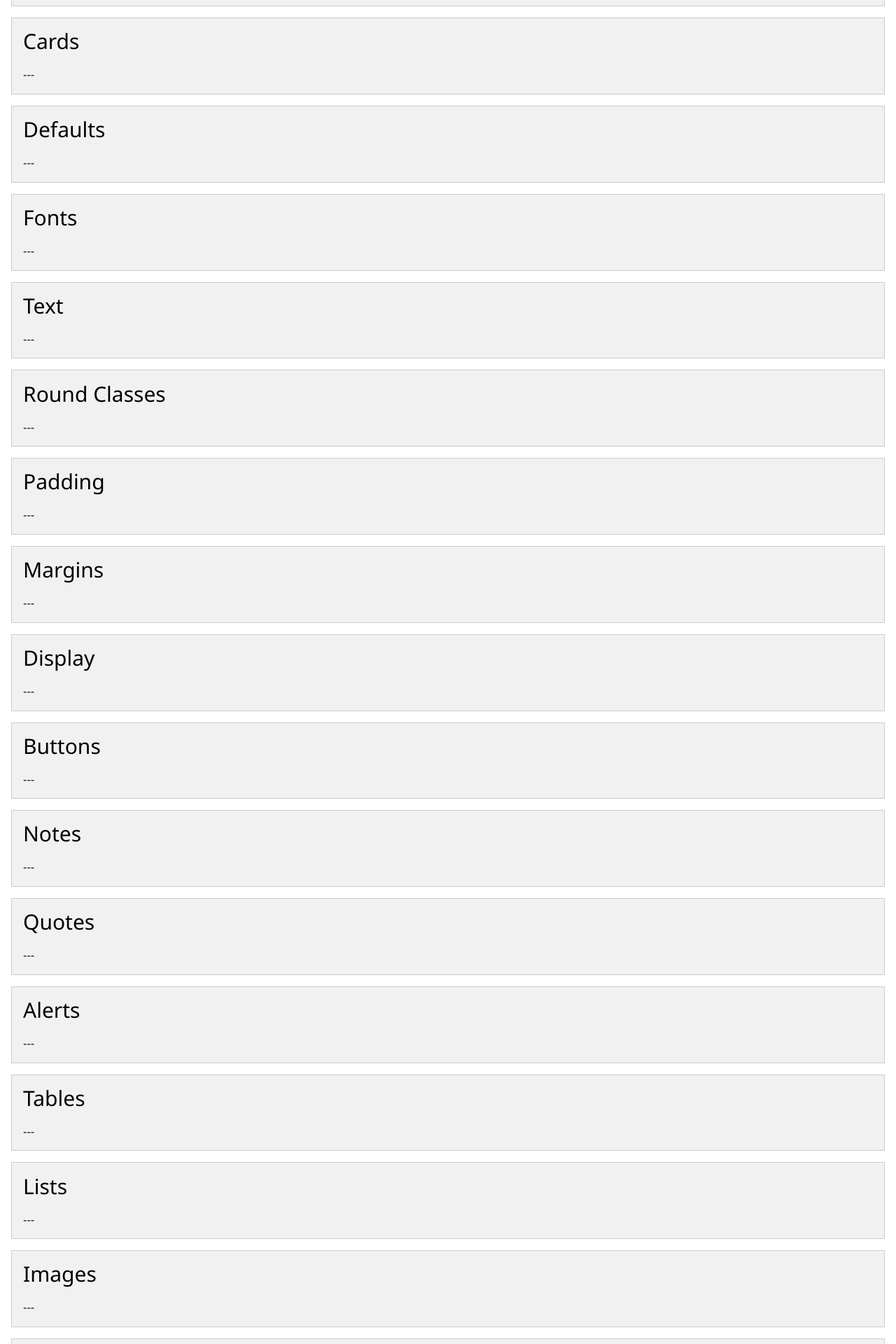
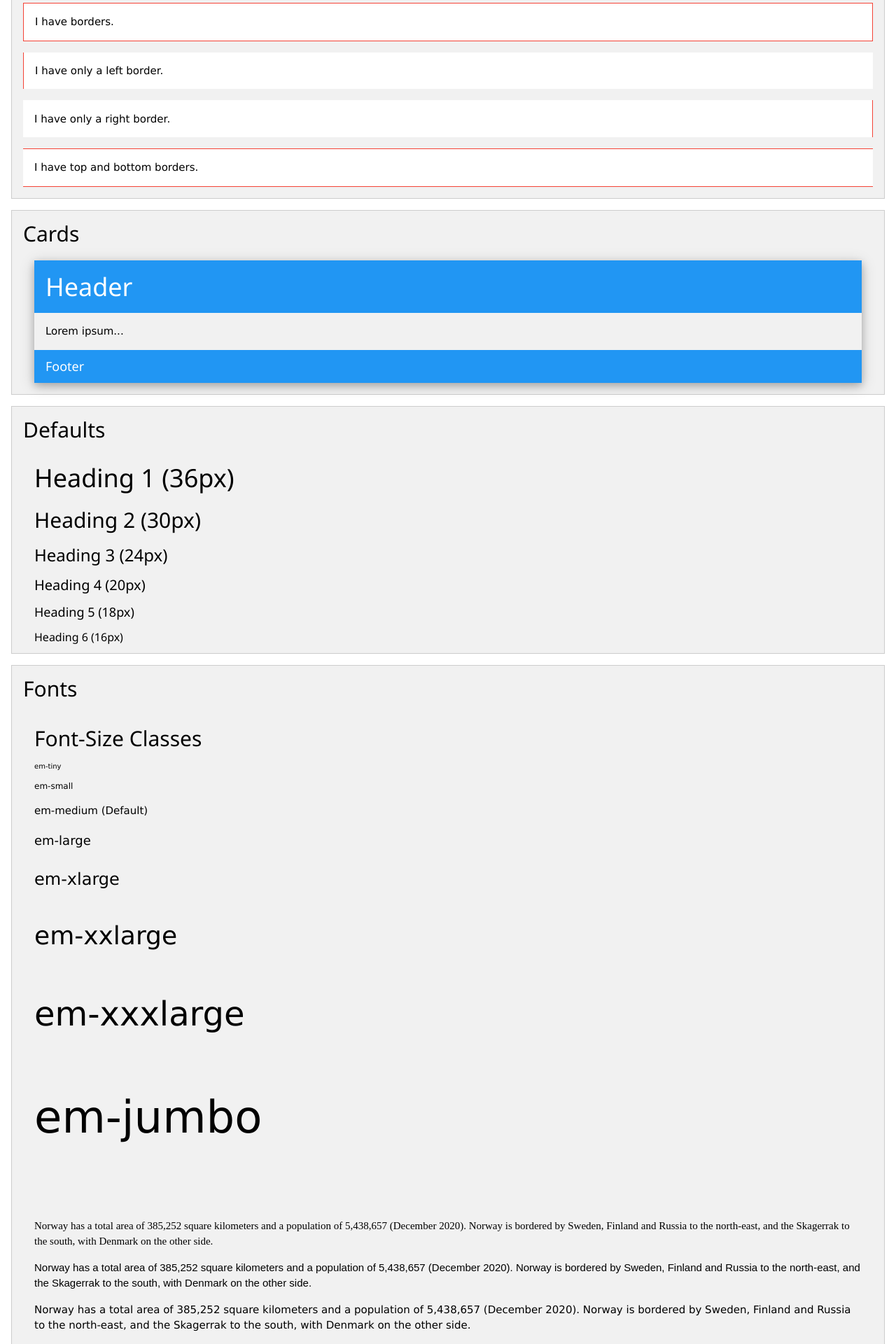
Before and after one commit to Eugene-Murray/ngx-unit-ui, an Angular app: page / in a window 1280 px wide. Shown: the part 2016-3936 px from the top of the page at 70% size. Built offline with nearby package versions, Linux system fonts and the light colour scheme.

Commit message:
update example page

```diff
--- a/src/app/app.component.html
+++ b/src/app/app.component.html
@@ -188,51 +188,129 @@
 
   <div class="em-container em-brown em-margin">
     <h2>London</h2>
-    <p>London is the most populous city in the United Kingdom,
-    with a metropolitan area of over 9 million inhabitants.</p>
-    <hr>
+    <p>
+      London is the most populous city in the United Kingdom, with a
+      metropolitan area of over 9 million inhabitants.
+    </p>
+    <hr />
   </div>
 
   <article class="em-container em-red em-margin">
     <h2>Paris</h2>
-    <p>The Paris area is one of the largest population centers in Europe,
-    with more than 2 million inhabitants.</p>
-    <hr>
+    <p>
+      The Paris area is one of the largest population centers in Europe, with
+      more than 2 million inhabitants.
+    </p>
+    <hr />
   </article>
 
   <section class="em-container em-blue em-margin">
     <h2>Tokyo</h2>
-    <p>Tokyo is the center of the Greater Tokyo Area,
-    and the most populous metropolitan area in the world.</p>
-    <hr>
+    <p>
+      Tokyo is the center of the Greater Tokyo Area, and the most populous
+      metropolitan area in the world.
+    </p>
+    <hr />
   </section>
-
 </div>
 
 <div class="em-container em-margin em-light-grey em-border">
   <h2>Panels</h2>
-  <p>---</p>
 
+  <div class="em-panel em-pale-green">
+    <p>
+      London is the most populous city in the United Kingdom, with a
+      metropolitan area of over 9 million inhabitants.
+    </p>
+  </div>
 </div>
 
 <div class="em-container em-margin em-light-grey em-border">
   <h2>Borders</h2>
-  <p>---</p>
+
+  <div class="em-panel em-white em-border em-border-red">
+    <p>I have borders.</p>
+  </div>
+
+  <div class="em-panel em-white em-border-left em-border-red">
+    <p>I have only a left border.</p>
+  </div>
+
+  <div class="em-panel em-white em-border-right em-border-red">
+    <p>I have only a right border.</p>
+  </div>
+
+  <div class="em-panel em-white em-border-top em-border-bottom em-border-red">
+    <p>I have top and bottom borders.</p>
+  </div>
 </div>
 
 <div class="em-container em-margin em-light-grey em-border">
   <h2>Cards</h2>
-  <p>---</p>
+  <div class="em-panel">
+    <div class="em-card-4">
+      <header class="em-container em-blue">
+        <h1>Header</h1>
+      </header>
+
+      <div class="em-container">
+        <p>Lorem ipsum...</p>
+      </div>
+
+      <footer class="em-container em-blue">
+        <h5>Footer</h5>
+      </footer>
+    </div>
+  </div>
 </div>
 
 <div class="em-container em-margin em-light-grey em-border">
   <h2>Defaults</h2>
-  <p>---</p>
+  <div class="em-container">
+    <h1>Heading 1 (36px)</h1>
+    <h2>Heading 2 (30px)</h2>
+    <h3>Heading 3 (24px)</h3>
+    <h4>Heading 4 (20px)</h4>
+    <h5>Heading 5 (18px)</h5>
+    <h6>Heading 6 (16px)</h6>
+  </div>
 </div>
 
 <div class="em-container em-margin em-light-grey em-border">
   <h2>Fonts</h2>
-  <p>---</p>
+  <div class="em-panel">
+    <h2>Font-Size Classes</h2>
+
+    <p class="em-tiny">em-tiny</p>
+    <p class="em-small">em-small</p>
+    <p class="em-medium">em-medium (Default)</p>
+    <p class="em-large">em-large</p>
+    <p class="em-xlarge">em-xlarge</p>
+    <p class="em-xxlarge">em-xxlarge</p>
+    <p class="em-xxxlarge">em-xxxlarge</p>
+    <p class="em-jumbo">em-jumbo</p>
+  </div>
+
+  <div class="em-container">
+    <p class="em-serif">
+      Norway has a total area of 385,252 square kilometers and a population of
+      5,438,657 (December 2020). Norway is bordered by Sweden, Finland and
+      Russia to the north-east, and the Skagerrak to the south, with Denmark on
+      the other side.
+    </p>
+    <p class="em-sans-serif">
+      Norway has a total area of 385,252 square kilometers and a population of
+      5,438,657 (December 2020). Norway is bordered by Sweden, Finland and
+      Russia to the north-east, and the Skagerrak to the south, with Denmark on
+      the other side.
+    </p>
+    <p>
+      Norway has a total area of 385,252 square kilometers and a population of
+      5,438,657 (December 2020). Norway is bordered by Sweden, Finland and
+      Russia to the north-east, and the Skagerrak to the south, with Denmark on
+      the other side.
+    </p>
+  </div>
 </div>
 
 <div class="em-container em-margin em-light-grey em-border">
@@ -242,67 +320,254 @@
 
 <div class="em-container em-margin em-light-grey em-border">
   <h2>Round Classes</h2>
-  <p>---</p>
+  <div class="em-round em-teal em-margin em-padding">em-round</div>
 </div>
 
 <div class="em-container em-margin em-light-grey em-border">
   <h2>Padding</h2>
-  <p>---</p>
+  <div class="em-panel em-orange em-padding-16">
+    <p>I have 16px top and bottom padding.</p>
+  </div>
 </div>
 
 <div class="em-container em-margin em-light-grey em-border">
   <h2>Margins</h2>
-  <p>---</p>
+  <div class="em-container em-green em-margin">
+    <p>I have 16px margin on all sides.</p>
+  </div>
 </div>
 
 <div class="em-container em-margin em-light-grey em-border">
   <h2>Display</h2>
-  <p>---</p>
+  <div class="em-display-container em-green" style="height: 300px">
+    <div class="em-display-topleft">Top Left</div>
+    <div class="em-display-topright">Top Right</div>
+    <div class="em-display-bottomleft">Bottom Left</div>
+    <div class="em-display-bottomright">Bottom Right</div>
+    <div class="em-display-left">Left</div>
+    <div class="em-display-right">Right</div>
+    <div class="em-display-middle">Middle</div>
+    <div class="em-display-topmiddle">Top Mid</div>
+    <div class="em-display-bottommiddle">Bottom Mid</div>
+  </div>
 </div>
 
 <div class="em-container em-margin em-light-grey em-border">
   <h2>Buttons</h2>
-  <p>---</p>
+  <div class="em-panel">
+    <button class="em-button em-red em-hover-black">Black</button>
+    <button class="em-button em-orange em-hover-green">Red</button>
+    <button class="em-button em-yellow em-hover-purple">Purple</button>
+  </div>
+
+  <div class="em-panel">
+    <button class="em-button em-black em-tiny">Tiny</button>
+    <button class="em-button em-black em-small">Small</button>
+    <button class="em-button em-black em-medium">Medium</button>
+    <button class="em-button em-black em-large">Large</button>
+    <button class="em-button em-black em-xlarge">xLarge</button>
+    <button class="em-button em-black em-xxlarge">XXLarge</button>
+    <button class="em-button em-black em-xxxlarge">XXXLarge</button>
+    <button class="em-button em-black em-jumbo">Jumbo</button>
+  </div>
+
+  <div class="em-panel">
+    <button class="em-button em-white em-border">Button</button>
+    <button class="em-button em-white em-border em-border-blue">Button</button>
+    <button class="em-button em-yellow em-border">Button</button>
+    <button class="em-button em-white em-border em-border-red em-round-large">
+      Button
+    </button>
+  </div>
+
+  <div class="em-panel">
+    <button class="em-button em-black em-round">Round</button>
+    <button class="em-button em-black em-round-large">Rounder</button>
+    <button class="em-button em-black em-round-xlarge">and Rounder</button>
+    <button class="em-button em-black em-round-xxlarge">and Rounder</button>
+
+    <button class="em-btn em-black em-round">Round</button>
+    <button class="em-btn em-black em-round-large">Rounder</button>
+    <button class="em-btn em-black em-round-xlarge">and Rounder</button>
+    <button class="em-btn em-black em-round-xxlarge">and Rounder</button>
+  </div>
+
+  <div class="em-panel">
+    <button class="em-button em-red em-padding-small">Button</button>
+    <button class="em-button em-red">Button</button>
+    <button class="em-button em-red em-padding-large">Button</button>
+
+    <button class="em-btn em-red em-padding-small">Button</button>
+    <button class="em-btn em-red">Button</button>
+    <button class="em-btn em-red em-padding-large">Button</button>
+  </div>
 </div>
 
 <div class="em-container em-margin em-light-grey em-border">
   <h2>Notes</h2>
-  <p>---</p>
+  <div class="em-panel em-pale-blue em-leftbar em-rightbar em-border-blue">
+    <p>
+      London is the most populous city in the United Kingdom, with a
+      metropolitan area of over 9 million inhabitants.
+    </p>
+  </div>
 </div>
 
 <div class="em-container em-margin em-light-grey em-border">
   <h2>Quotes</h2>
-  <p>---</p>
+
+  <div class="em-panel em-leftbar em-white">
+    <p class="em-xlarge em-serif">
+      <i>"Make it as simple as possible, but not simpler."</i>
+    </p>
+    <p>Albert Einstein</p>
+  </div>
 </div>
 
 <div class="em-container em-margin em-light-grey em-border">
   <h2>Alerts</h2>
-  <p>---</p>
+  <div class="em-panel em-yellow em-border">
+    <h3>Warning!</h3>
+    <p>Yellow often indicates a warning that might need attention.</p>
+  </div>
 </div>
 
 <div class="em-container em-margin em-light-grey em-border">
   <h2>Tables</h2>
-  <p>---</p>
+  <div class="em-panel">
+    <table class="em-table em-white em-striped em-border">
+      <tr class="em-border-bottom">
+        <th>First Name</th>
+        <th>Last Name</th>
+        <th>Points</th>
+      </tr>
+      <tr>
+        <td>Jill</td>
+        <td>Smith</td>
+        <td>50</td>
+      </tr>
+      <tr>
+        <td>Eve</td>
+        <td>Jackson</td>
+        <td>94</td>
+      </tr>
+      <tr>
+        <td>Adam</td>
+        <td>Johnson</td>
+        <td>67</td>
+      </tr>
+    </table>
+  </div>
 </div>
 
 <div class="em-container em-margin em-light-grey em-border">
   <h2>Lists</h2>
-  <p>---</p>
+  <ul class="em-ul em-margin em-white">
+    <li>Jill</li>
+    <li>Eve</li>
+    <li>Adam</li>
+  </ul>
+
+  <ul class="em-ul em-border em-margin em-white">
+    <li><h2>Names</h2></li>
+    <li>Jill</li>
+    <li>Eve</li>
+    <li>Adam</li>
+  </ul>
 </div>
 
 <div class="em-container em-margin em-light-grey em-border">
   <h2>Images</h2>
-  <p>---</p>
+
+  <img
+    width="500"
+    height="500"
+    src="https://live.staticflickr.com/65535/53730042606_18870c9280_5k.jpg"
+    class="em-round em-border em-margin"
+    alt="oak tree"
+  />
 </div>
 
 <div class="em-container em-margin em-light-grey em-border">
   <h2>Input</h2>
-  <p>---</p>
+
+  <div class="em-card-4 em-margin">
+    <div class="em-container em-green">
+      <h2>Header</h2>
+    </div>
+
+    <form class="em-container em-padding">
+      <label>First Name</label>
+      <input class="em-input" type="text" />
+
+      <label>Last Name</label>
+      <input class="em-input" type="text" />
+    </form>
+  </div>
 </div>
 
 <div class="em-container em-margin em-light-grey em-border">
   <h2>Badges</h2>
-  <p>---</p>
+  <div class="em-panel">
+    <p>News <span class="em-badge em-green">6</span></p>
+<p>Comments <span class="em-badge em-red">8</span></p>
+  </div>
+
+  <div class="em-panel">
+    <p><button class="em-btn em-black">Button
+      <span class="em-badge em-margin-left em-white">1</span>
+      </button></p>
+
+      <p><button class="em-btn em-red">Button
+      <span class="em-badge em-margin-left">2</span>
+      </button></p>
+  </div>
+
+  <div class="em-panel">
+    <ul class="em-ul">
+      <li><span class="em-badge">1</span> Jill</li>
+      <li><span class="em-badge">2</span> Eve</li>
+      <li><span class="em-badge">3</span> Adam</li>
+    </ul>
+  </div>
+
+  <div class="em-panel">
+
+  <ul class="em-ul em-border">
+    <li>Jill <span class="em-badge em-right em-margin-right">1</span></li>
+    <li>Eve <span class="em-badge em-right em-margin-right">2</span></li>
+    <li>Adam <span class="em-badge em-right em-margin-right">3</span></li>
+  </ul>
+
+  </div>
+
+  <div class="em-panel">
+    <p>
+      <span class="em-badge em-tiny em-red">6</span>
+      <span class="em-badge em-small em-red">6</span>
+      <span class="em-badge em-red">6</span>
+    </p>
+    <p>
+      <span class="em-badge em-large em-padding em-red">66</span>
+      <span class="em-badge em-xlarge em-padding em-red">66</span>
+      <span class="em-badge em-xxlarge em-padding em-red">66</span>
+    </p>
+    <p>
+      <span class="em-badge em-xxxlarge em-padding em-red">66</span>
+      <span class="em-badge em-jumbo em-padding em-red">66</span></p>
+    <p>
+  </div>
+
+  <div class="em-panel">
+    <div class="em-xxlarge">
+      &#x2776; &#x2777; &#x2778; &#x2779; &#x277A; &#x2785; &#x2786; &#x2787; &#x2788; &#x2789;
+      </div>
+
+      <div class="em-xxlarge em-text-red">
+      &#x2776; &#x2777; &#x2778; &#x2779; &#x277A; &#x2785; &#x2786; &#x2787; &#x2788; &#x2789;
+      </div>
+  </div>
+
 </div>
 
 <div class="em-container em-margin em-light-grey em-border">
```
